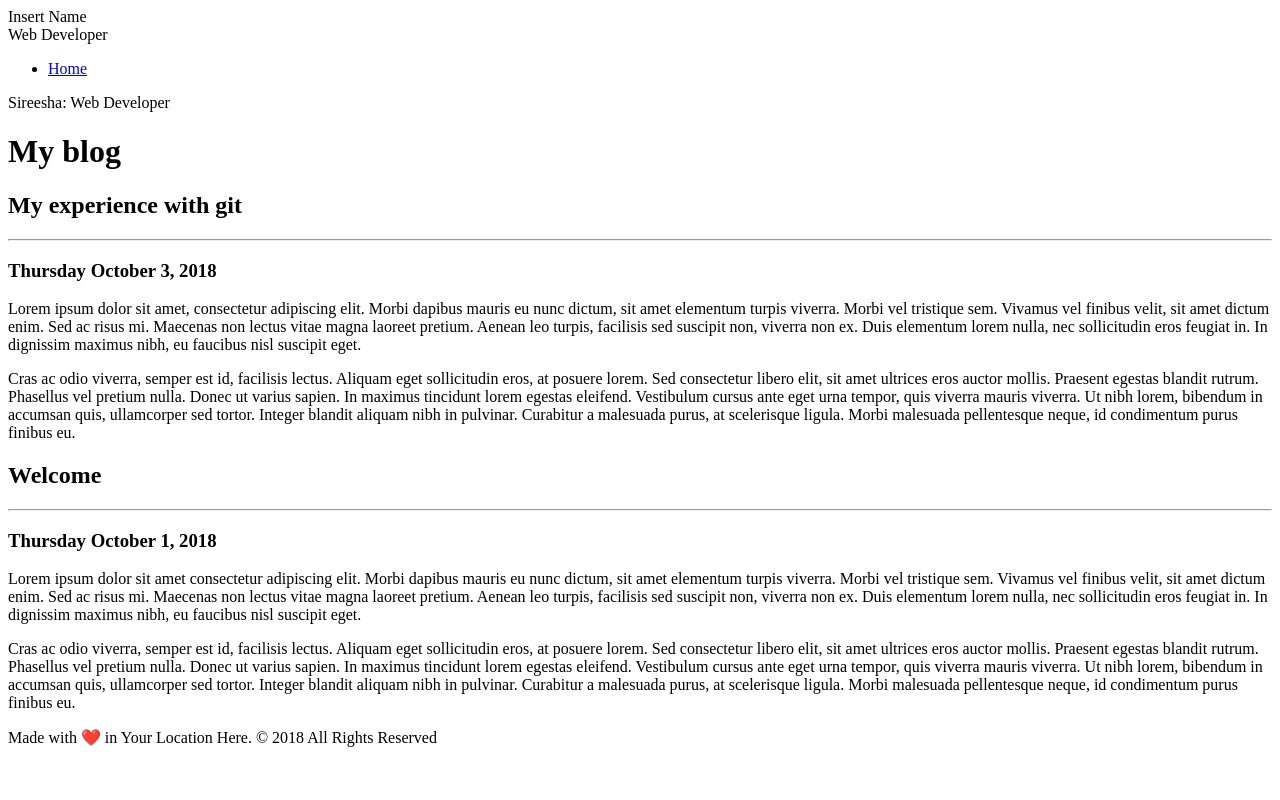
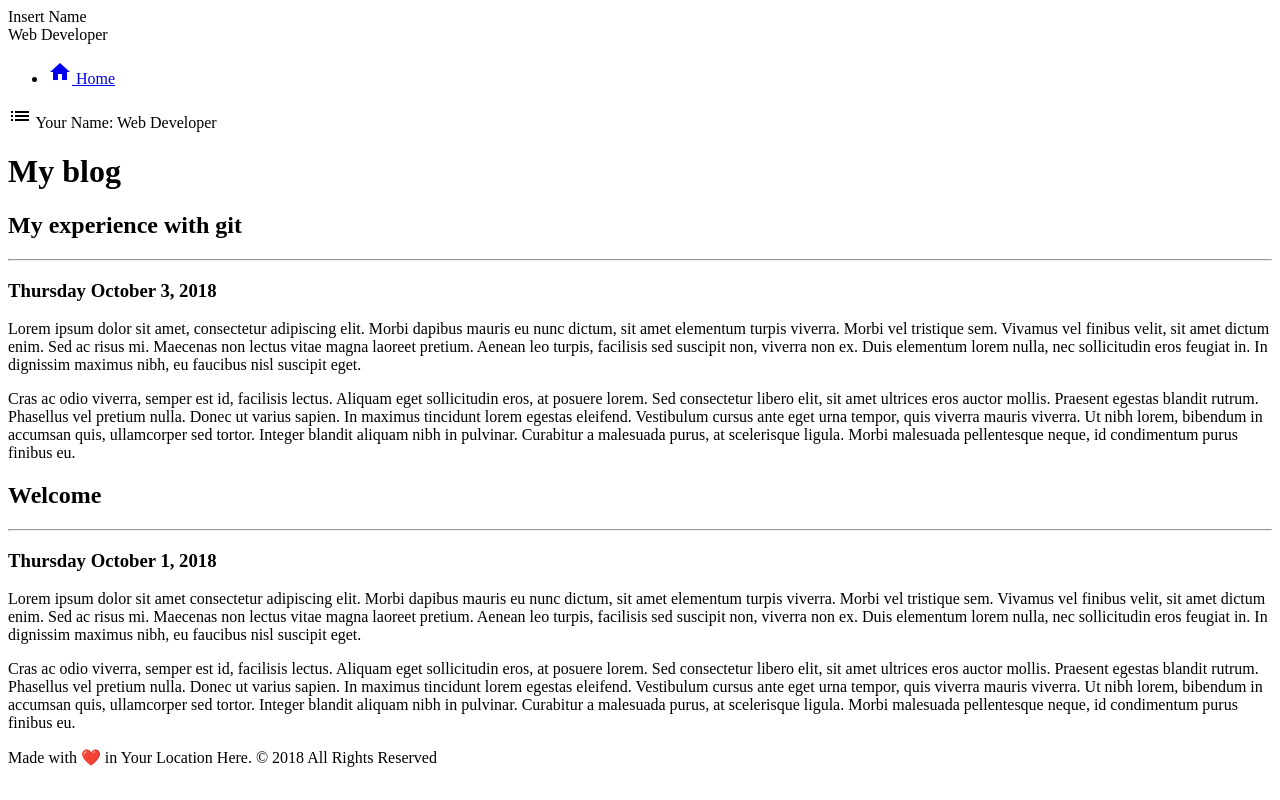
Before and after one commit to SireeR13/personal-blog, a plain HTML site: page index.html in a window 1280 px wide. Drawn offline with Linux system fonts and the light colour scheme.

Commit message:
Add Google Material Icons

```diff
--- a/index.html
+++ b/index.html
@@ -1,10 +1,14 @@
    <!DOCTYPE html>
 <html lang="en">
  <head>
- <meta charset="UTF-8">
- <meta name="viewport" content="width=device-width, initial-scale=1.0">
- <meta http-equiv="X-UA-Compatible" content="ie=edge">
- <title>Sireesha - Web Developer</title>
+   <meta charset="UTF-8" />
+   <meta name="viewport" content="width=device-width, initial-scale=1.0" />
+   <meta http-equiv="X-UA-Compatible" content="ie=edge" />
+   <link
+     href="https://fonts.googleapis.com/icon?family=Material+Icons"
+     rel="stylesheet"
+   />
+   <title>Insert Name - Web Developer</title>
  </head>
  <body>
    <div class="parent">
@@ -14,14 +18,23 @@
            <div class="site-header">Insert Name</div>
            <div class="site-subheader">Web Developer</div>
            <ul class="site-navigation">
-          <li><a href="index.html">Home</a></li>
+             <li>
+               <a href="index.html">
+                 <i class="material-icons">home</i> Home
+               </a>
+             </li>
            </ul>
          </div>
        </nav>
+
        <main>
          <div class="menu">
            <div class="menu-icon" id="sidebarCollapse">
-          <span class="mobile-header">Sireesha: Web Developer</span>
+             <i class="material-icons"> list </i>
+             <span class="mobile-header">Your Name: Web Developer</span>
+           </div>
+         </div>
+
           <h1>My blog</h1>
 <article>
  <h2>My experience with git</h2>
@@ -65,11 +78,10 @@
    malesuada pellentesque neque, id condimentum purus finibus eu.
  </p>
 </article>
+
          <footer>
            Made with ❤️ in Your Location Here. © 2018 All Rights Reserved
          </footer>
-        </div>
-      </div>
        </main>
      </div>
    </div>
```
Lines whose indentation alone changed are shown as unchanged.
